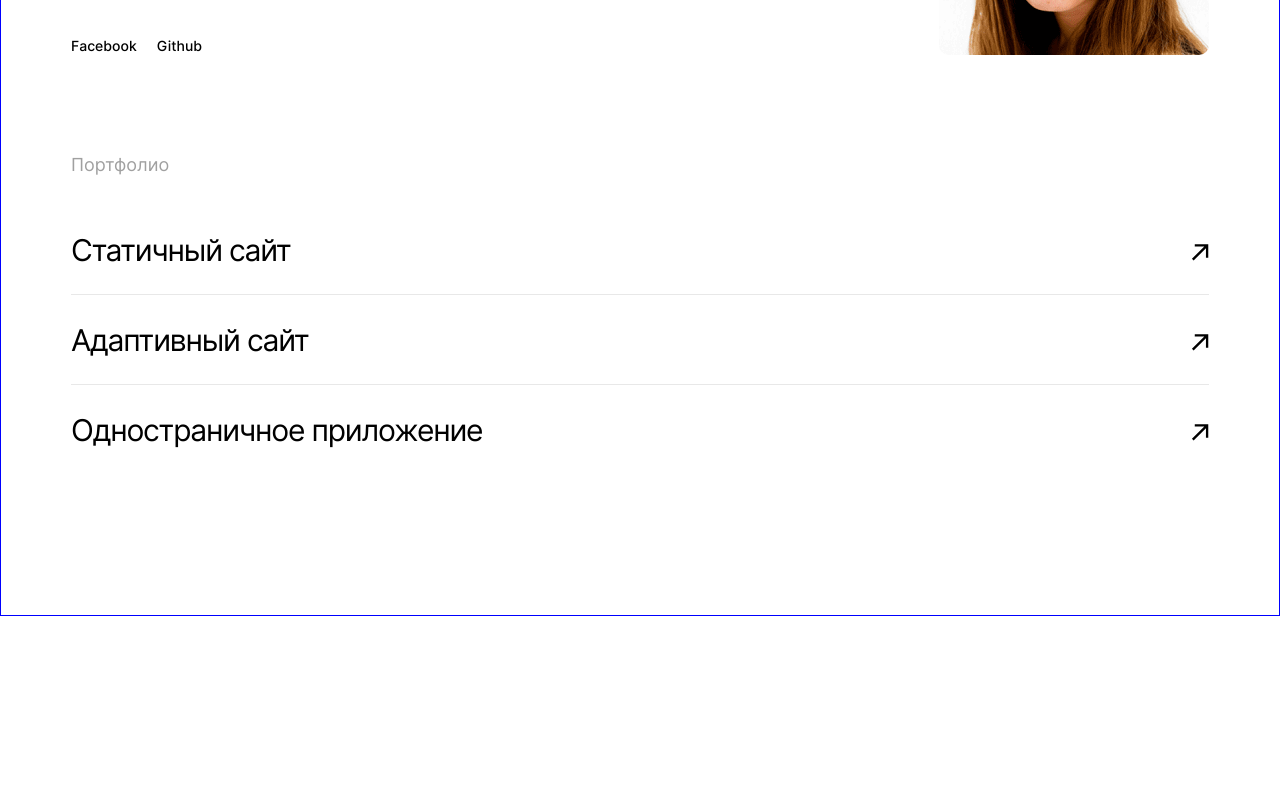
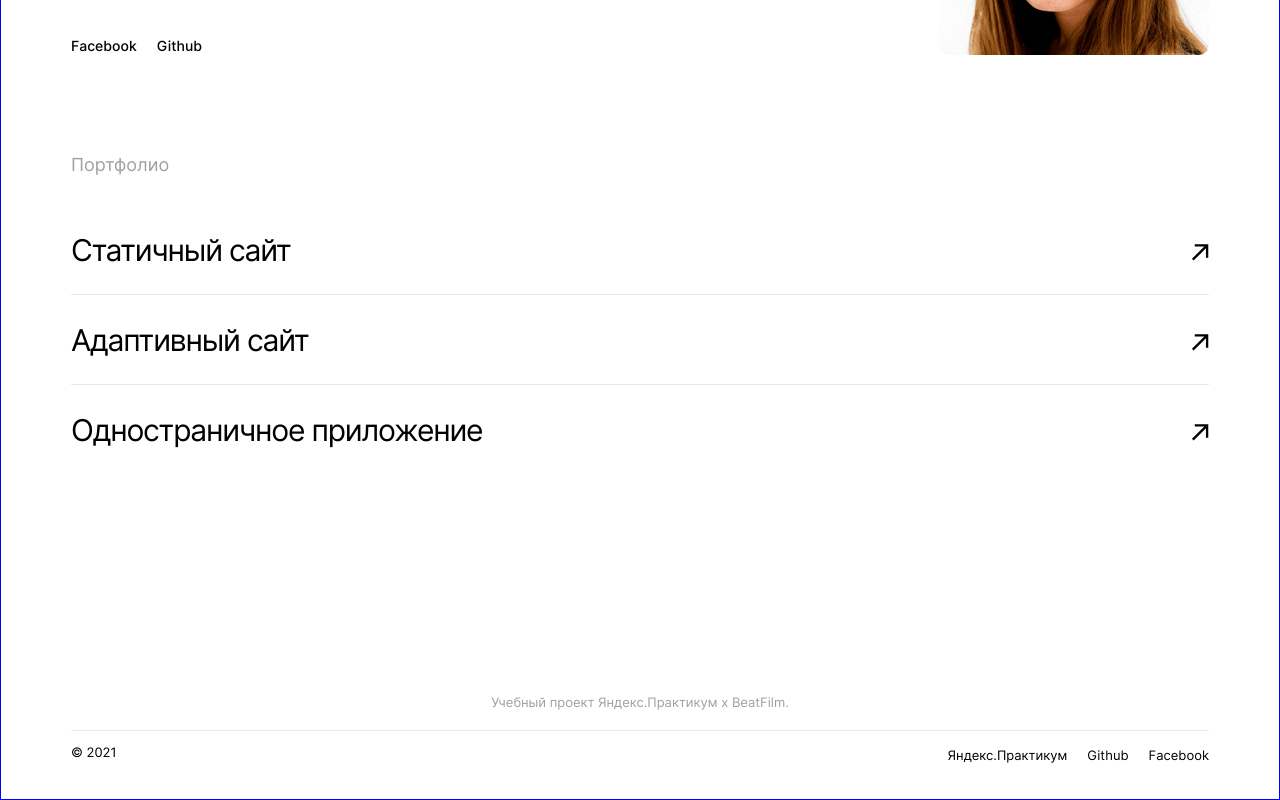
Before and after one commit to ClickEsc/movies-explorer-frontend, a React (Create React App) app: page /movies in a window 1280 px wide. Shown: the part 2399-3199 px from the top of the page. Before the commit the page ends 3015 px from the top, so only its background shows below. Built offline with nearby package versions, Linux system fonts and the light colour scheme.

Commit message:
Feat: Add Footer component && styles

```diff
--- a/src/components/App/App.js
+++ b/src/components/App/App.js
@@ -1,6 +1,7 @@
 import Navigation from '../Navigation/Navigation';
 import Header from '../Header/Header';
 import Main from '../Main/Main';
+import Footer from '../Footer/Footer';
 
 import './App.css';
 
@@ -10,6 +11,7 @@ function App() {
       <Navigation />
       <Header />
       <Main />
+      <Footer />
     </div>
   );
 }
--- /dev/null
+++ b/src/components/Footer/Footer.css
@@ -0,0 +1,47 @@
+.footer {
+  padding: 79px 70px 20px;
+  background-color: #fff;
+}
+
+.footer__description {
+  margin: 0 auto;
+  padding: 0 0 20px;
+  font-size: 13px;
+  line-height: 16px;
+  color: #a0a0a0;
+  text-align: center;
+  border-bottom: 1px solid #e8e8e8;
+}
+
+.footer__container {
+  display: flex;
+  justify-content: space-between;
+}
+
+.footer__copyright {
+  font-size: 13px;
+  line-height: 16px;
+  color: #000;
+}
+
+.footer__list {
+  padding: 0;
+  list-style: none;
+  display: flex;
+  justify-content: flex-end;
+}
+
+.footer__list-item {
+  margin: 0 20px 0 0;
+  font-size: 13px;
+  line-height: 16px;
+}
+
+.footer__link {
+  color: #000;
+  text-decoration: none;
+}
+
+.footer__list-item:last-of-type {
+  margin: 0;
+}
--- /dev/null
+++ b/src/components/Footer/Footer.js
@@ -0,0 +1,20 @@
+import { thisYear } from '../../utils/constants';
+import './Footer.css';
+
+function Footer() {
+  return (
+    <footer className="footer">
+      <p className="footer__description">Учебный проект Яндекс.Практикум х BeatFilm.</p>
+      <div className="footer__container">
+        <p className="footer__copyright">&copy; {thisYear}</p>
+        <ul className="footer__list">
+          <li className="footer__list-item"><a href="https://praktikum.yandex.ru/web" className="footer__link">Яндекс.Практикум</a></li>
+          <li className="footer__list-item"><a href="https://github.com/ClickEsc" className="footer__link">Github</a></li>
+          <li className="footer__list-item"><a href="https://facebook.com" className="footer__link">Facebook</a></li>
+        </ul>
+      </div>
+    </footer>
+    );
+  }
+
+export default Footer;
--- a/src/utils/constants.js
+++ b/src/utils/constants.js
@@ -1,6 +1,7 @@
+const now = new Date();
+
 // Функция рассчета моего возраста
 function checkMyAge() {
-  const now = new Date();
   const today = new Date(now.getFullYear(), now.getMonth(), now.getDate());
   const birthDate = new Date(1991, 9, 27);
 
@@ -31,6 +32,8 @@ function checkMyAge() {
   return age + ' ' + years
 }
 
+const thisYear = now.getFullYear();
+
 module.exports = {
-  checkMyAge
+  checkMyAge, thisYear,
 }
```
